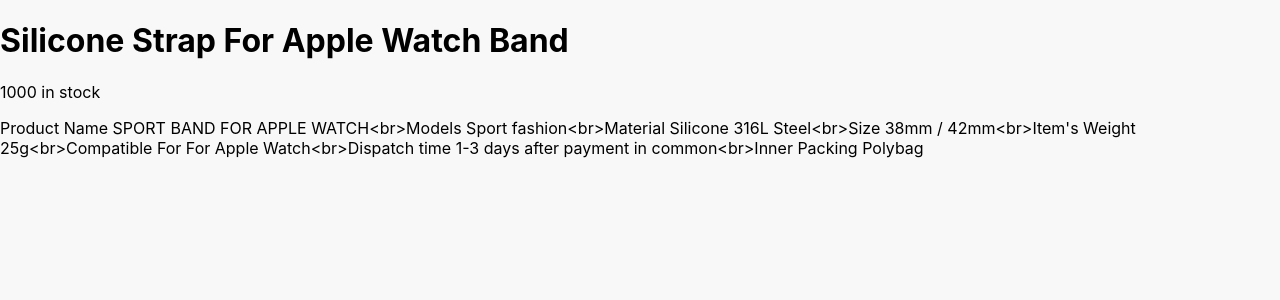
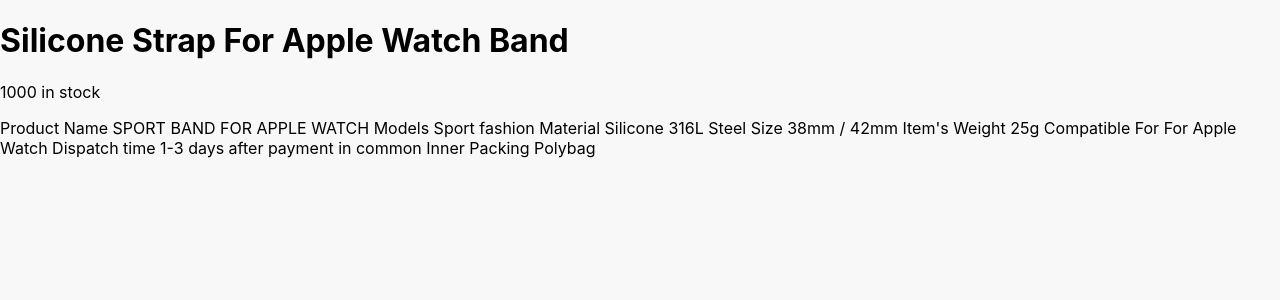
Before and after one commit to alexlogvinmal/shop-take-info-from-json, a React (Create React App) app: page /catalog/1 in a window 1280 px wide. Shown: the top 300 px of the page. Built offline with nearby package versions, Linux system fonts and the light colour scheme.

Commit message:
some fix

```diff
--- a/src/component/Item.tsx
+++ b/src/component/Item.tsx
@@ -17,10 +17,11 @@
             error=false;
         }
     }
-    console.log(newdata)
+
     return (
         <>
-        {error ?  <>
+        {error ?
+        <>
          <h1>{newdata[0].name}</h1>
          <p>{newdata[0].stock}</p>
          <p>{newdata[0].description}</p>
--- a/src/json/data.json
+++ b/src/json/data.json
@@ -3,7 +3,7 @@
       {
         "id": 1,
         "name": "Silicone Strap For Apple Watch Band",
-        "description": "Product Name SPORT BAND FOR APPLE WATCH<br>Models Sport fashion<br>Material Silicone 316L Steel<br>Size 38mm / 42mm<br>Item's Weight 25g<br>Compatible For For Apple Watch<br>Dispatch time 1-3 days after payment in common<br>Inner Packing Polybag",
+        "description": "Product Name SPORT BAND FOR APPLE WATCH\n Models Sport fashion\n Material Silicone 316L Steel\nSize 38mm / 42mm\nItem's Weight 25g\nCompatible For For Apple Watch\nDispatch time 1-3 days after payment in common\nInner Packing Polybag",
         "stock": "1000 in stock",
         "img1": "IMG1.webp",
         "img2": "IMG2.webp",
@@ -21,7 +21,7 @@
       {
         "id": 3,
         "name": "Pokemon Pikachu Night Light",
-        "description": "Pokemon Pikachu Night Light Glowing Children Toy Pokemon Pikachu Cute Bedside Lamp Children's Birthday Christmas Present<br>Please note: this product does not carry gift boxes and handbags.<br>This product is a vinyl product, non-toxic, odorless, slightly soft, and has good elasticity. If the deformation is caused by a small probability of transportation violence, it can be recovered after heating<br>If you encounter problems, please contact us in time, do not extract disputes and unnecessary comments, thank you very much",
+        "description": "Pokemon Pikachu Night Light Glowing Children Toy Pokemon Pikachu Cute Bedside Lamp Children's Birthday Christmas Present\nPlease note: this product does not carry gift boxes and handbags.\nThis product is a vinyl product, non-toxic, odorless, slightly soft, and has good elasticity. If the deformation is caused by a small probability of transportation violence, it can be recovered after heating<br>If you encounter problems, please contact us in time, do not extract disputes and unnecessary comments, thank you very much",
         "stock": "244 in stock",
         "img1": "IMG7.webp",
         "img2": "IMG8.webp",
```
